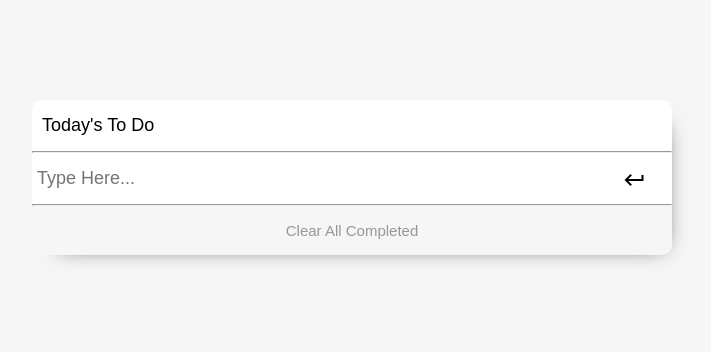
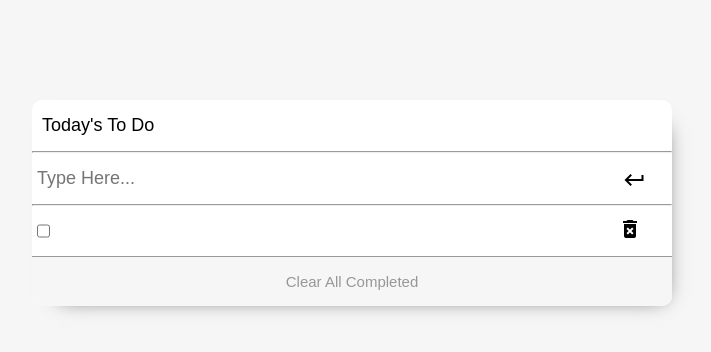
Before and after one commit to Atril33/Todo_List_ES6, a website built with webpack: page src/index.html in a window 1280 px wide. Both pictures are taken after a click on the button "keyboard_return". Shown: the whole page, without its empty margins (288-999 px from the left). Built offline with nearby package versions, Linux system fonts and the light colour scheme.

Commit message:
Add & Update Files

```diff
--- a/package.json
+++ b/package.json
@@ -28,6 +28,10 @@
     "hint": "^7.1.3",
     "html-webpack-plugin": "^5.5.0",
     "style-loader": "^3.3.1",
+    "stylelint": "^13.13.1",
+    "stylelint-config-standard": "^21.0.0",
+    "stylelint-csstree-validator": "^1.9.0",
+    "stylelint-scss": "^3.21.0",
     "webpack": "^5.75.0",
     "webpack-cli": "^5.0.1",
     "webpack-dev-server": "^4.11.1"
--- a/src/TodoList.js
+++ b/src/TodoList.js
@@ -15,19 +15,14 @@ const DisplayData = () => {
   let myDataDisplay = '';
   myData.forEach((user, i) => {
     myDataDisplay += `<div class="myitems"><li class="my-list"><input type="checkbox" class="checkbox" ${user.completed ? 'unchecked' : ''}>
-       <p>${user.name}</p></li><i class="material-icons" id="mydotico" onclick="myDataRemove(${i})">delete_forever</i></div>`;
+       <input type="text" id="myPrintText" onclick="myEditAble(${i})" value='${user.name}'></input></li><i class="material-icons" id="mydotico" onclick="myDataRemove(${i})">delete_forever</i></div>`;
   });
   myListHolder.innerHTML = myDataDisplay;
 };
 
 DisplayData();
-/* eslint-disable */
+
 const myDataAdd = () => {
-  const myTitleLen = myTitle.value;
-  if (myTitleLen === '') {
-    return null;
-  }
-
   const myIndex = myData.length + 1;
   myData.push({ name: myTitle.value, completed: false, index: myIndex });
   mySaveData(myData);
@@ -38,7 +33,7 @@ const myDataAdd = () => {
 myAdd.addEventListener('click', myDataAdd);
 // my enter press button function
 myTitle.addEventListener('keyup', (event) => {
-  if (event.keyCode === 13) {
+  if (event.key === 'Enter') {
     myDataAdd();
   }
 });
@@ -47,4 +42,8 @@ myDataRemove = (id) => {
   myData.splice(id, 1);
   mySaveData(myData);
   DisplayData();
+  for(let i = 0; i <myData.length; i++) {
+    myData[i].index = i + 1;
+    mySaveData(myData);
+   }
 };
--- a/src/style.css
+++ b/src/style.css
@@ -35,10 +35,12 @@ h1 {
   padding: 15px 0;
   user-select: none;
 }
+
 .butt-input {
   display: flex;
   width: 100%;
 }
+
 #input {
   width: 86%;
   border: none;
@@ -63,16 +65,22 @@ h2 {
 .my-list {
   display: flex;
   padding: 0 5px;
+  height: 50px;
   flex-direction: row;
+  outline: none;
+  border: none;
   border-bottom: 1px solid #9a9a9a;
 }
 
-p {
+#myPrintText {
   margin: 0 20px;
-  padding: 15px 0;
+  font-size: 17px;
+  width: 80%;
+  border: none;
+  outline: none;
 }
 
-.myButton  {
+.myButton {
   background: transparent;
   outline: none;
   border: none;
```
Also changed, not shown: .stylelintrc.json (added), dist/main.js, 1 other file.
